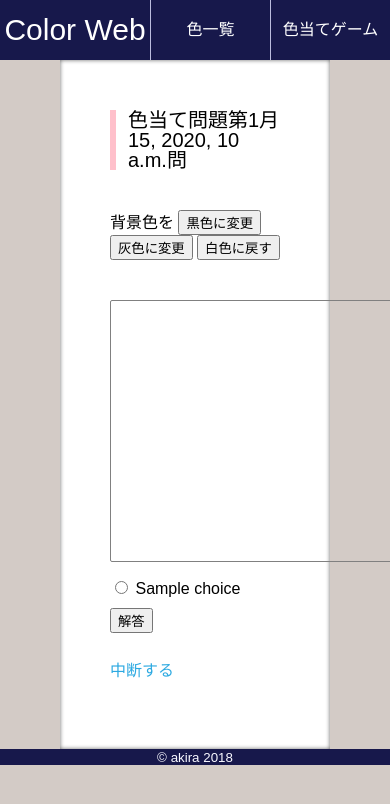
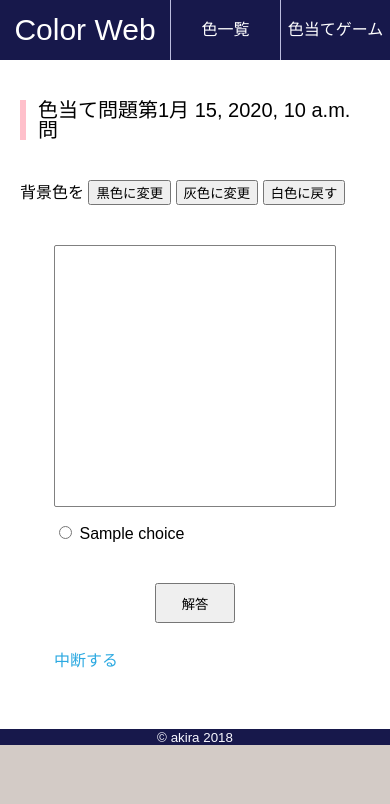
Before and after one commit to akino4432/color_web, a Django app: template color/templates/color/question.html in a window 390 px wide; the page is wider, and only the part inside the window is pictured. Shown: the top 804 px of that part. Run offline with Django 3.2, Linux system fonts and the light colour scheme; the template is opened without the code that fills it: most values are stand-ins (such as "Sample title", 1, 10 or a date in 2020).

Commit message:
change for smartphone

```diff
--- a/color/forms.py
+++ b/color/forms.py
@@ -4,7 +4,7 @@ from color.models import Color, Lang
 
 
 class SearchForm(forms.Form):
-    name = forms.CharField(label='色名', required=False)
+    name = forms.CharField(label='色名', widget=forms.TextInput(attrs={'size': 10}), required=False)
     lang = forms.ModelChoiceField(queryset=Lang.objects.all(), label='言語', required=False)
 
 
--- a/color/static/color/style.css
+++ b/color/static/color/style.css
@@ -133,10 +133,6 @@ form {
     margin: 16px 0;
 }
 
-form label {
-
-}
-
 .color_sample {
     border-radius: 2px;
 }
@@ -150,6 +146,9 @@ section.color_sample {
 }
 
 div.color_sample {
+    width: 100%;
+    max-width: 320px;
+    height: 320px;
     padding: 30px 36px;
     border: solid 1px gray;
 }
@@ -221,14 +220,14 @@ div.color_box a {
 }
 
 #large_box {
-    width: 260px;
-    height: 260px;
+    width: 100%;
+    height: 100%;
     border-radius: 10px;
 }
 
 /* 問題画面 */
 #quiz {
-    max-width: 500px;
+    max-width: 400px;
     margin: 0 auto;
 }
 
@@ -237,17 +236,19 @@ div.color_box a {
 }
 
 #quiz .color_sample {
-    width: 282px;
+    width: 100%;
+    max-width: 282px;
     height: 262px;
 }
 
 #quiz .color_sample .color_box{
-    width: 180px;
-    height: 180px;
+    width: 100%;
+    height: 100%;
 }
 
 #quiz > section {
-    width : 400px;
+    width: 100%;
+    max-width : 282px;
     margin: 40px auto;
 }
 
@@ -257,8 +258,15 @@ div.color_box a {
 }
 
 #choices > div {
-    width: 180px;
-    height: 3rem;
+    width: 50%;
+    height: 4rem;
+}
+
+#answer_submit {
+    display: block;
+    width: 80px;
+    height: 40px;
+    margin: 20px auto;
 }
 
 #interrupt {
@@ -279,4 +287,15 @@ p.detail {
 #cite_name {
     margin: 0px;
 }
+#top_menu ul li {
+    width: 110px;
 }
+main{
+    margin: 0;
+    padding: 20px 20px;
+    box-shadow: none;
+}
+section.color_sample {
+    padding: 0;
+}
+}
--- a/color/templates/color/base.html
+++ b/color/templates/color/base.html
@@ -3,7 +3,7 @@
 <html lang="ja">
 <head>
     <meta charset="UTF-8">
-    <meta name="viewport" content="width:device-width, maximum-scale=1.0, minimum-scale=0.5,user-scalable=yes,initial-scale=1">
+    <meta name="viewport" content="width=device-width, maximum-scale=1.0, minimum-scale=0.5,user-scalable=yes,initial-scale=1">
     <link rel="stylesheet" type="text/css" href="{% static 'color/reset.css' %}">
     <link rel="stylesheet" type="text/css" href="{% static 'color/style.css' %}">
     <script type="text/javascript" src="{% static 'color/color.js' %}"></script>
--- a/color/templates/color/question.html
+++ b/color/templates/color/question.html
@@ -23,7 +23,7 @@
                 {% endfor %}
             </div>
             <input type="hidden" name="check" value="{{ now }}">
-            <input type="submit" value="解答">
+            <input type="submit" id="answer_submit" value="解答">
         </form>
         <p id="interrupt"><a href="{% url 'question_start' %}">中断する</a></p>
     </section>
```
